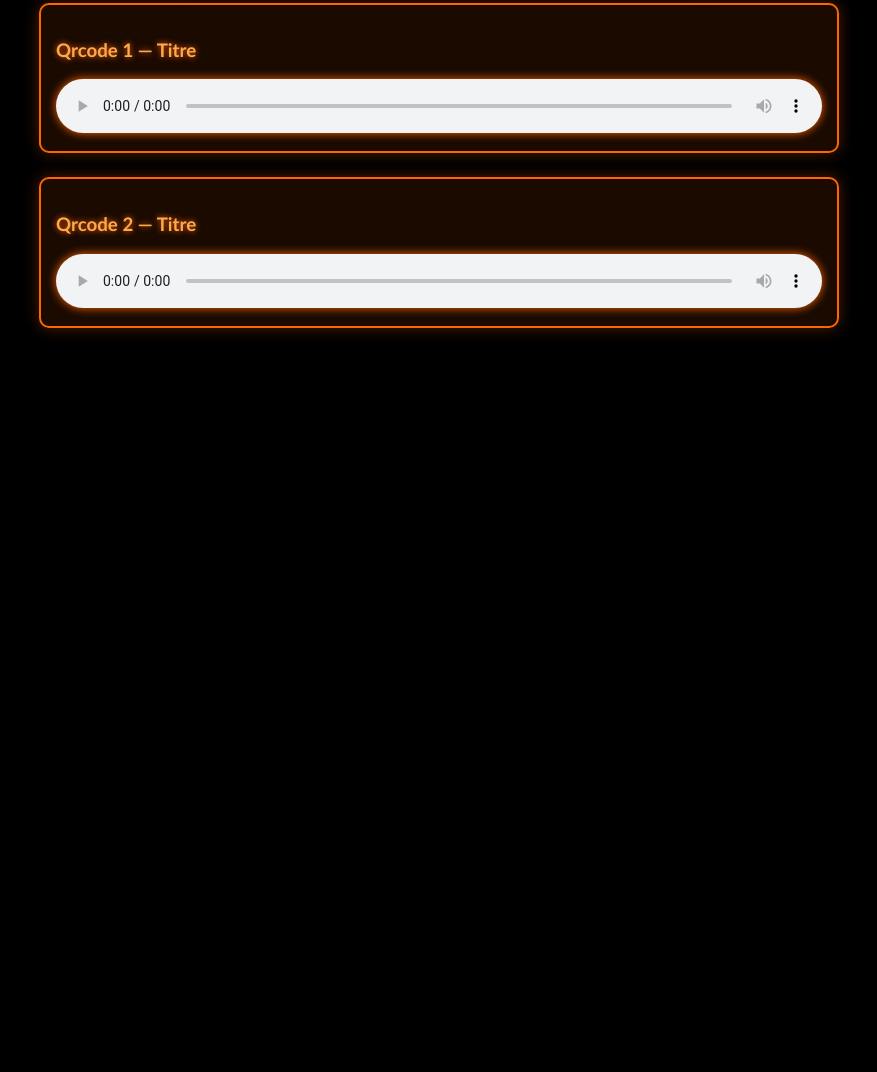
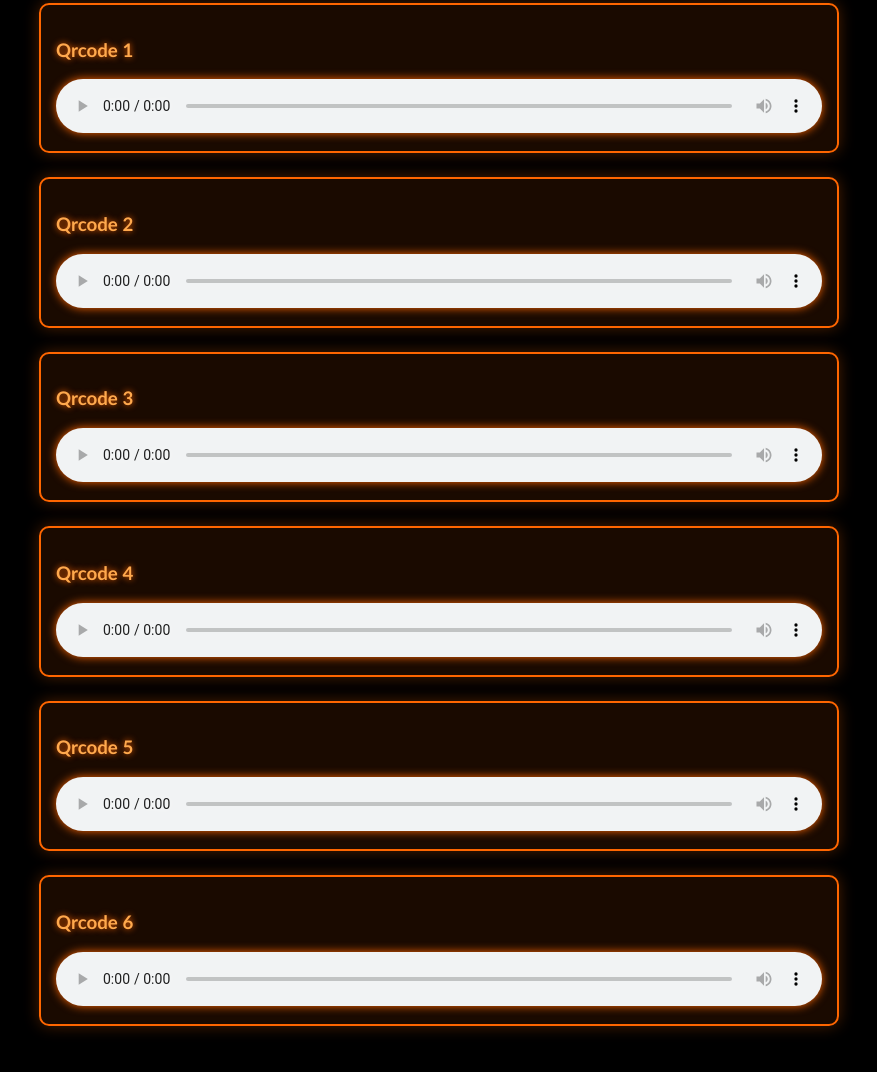
Before and after one commit to CristaIine/mes_audios, a plain HTML site: page index.html in a window 1280 px wide. Shown: the part 110-1182 px from the top of the page, without its empty margins (201-1078 px from the left). Before the commit the page ends 800 px from the top, so only its background shows below. Drawn offline with Linux system fonts and the light colour scheme.

Commit message:
Revise Qrcode titles and add audio sections
Updated titles for Qrcode items and added additional Qrcode sections with audio controls.

```diff
--- a/index.html
+++ b/index.html
@@ -36,7 +36,6 @@
       width: 100%;
       filter: drop-shadow(0 0 5px #ff6600);
     }
-    /* petit effet au survol */
     .item:hover {
       background-color: rgba(255, 102, 0, 0.2);
       box-shadow: 0 0 25px rgba(255, 102, 0, 0.6);
@@ -48,7 +47,7 @@
   <h1>🎃 Écoutez le message du Docteur... 👻</h1>
 
   <div class="item">
-    <h3>Qrcode 1 — Titre</h3>
+    <h3>Qrcode 1</h3>
     <audio controls>
       <source src="Voix1.mp3" type="audio/mpeg">
       Votre navigateur ne supporte pas la lecture audio.
@@ -56,6 +55,39 @@
   </div>
 
   <div class="item">
-    <h3>Qrcode 2 — Titre</h3>
+    <h3>Qrcode 2</h3>
     <audio controls>
-      <source src=
+      <source src="Voix2.mp3" type="audio/mpeg">
+    </audio>
+  </div>
+
+  <div class="item">
+    <h3>Qrcode 3</h3>
+    <audio controls>
+      <source src="Voix3.mp3" type="audio/mpeg">
+    </audio>
+  </div>
+
+  <div class="item">
+    <h3>Qrcode 4</h3>
+    <audio controls>
+      <source src="Voix4.mp3" type="audio/mpeg">
+    </audio>
+  </div>
+
+  <div class="item">
+    <h3>Qrcode 5</h3>
+    <audio controls>
+      <source src="Voix5.mp3" type="audio/mpeg">
+    </audio>
+  </div>
+
+  <div class="item">
+    <h3>Qrcode 6</h3>
+    <audio controls>
+      <source src="Voix6.mp3" type="audio/mpeg">
+    </audio>
+  </div>
+
+</body>
+</html>
```
